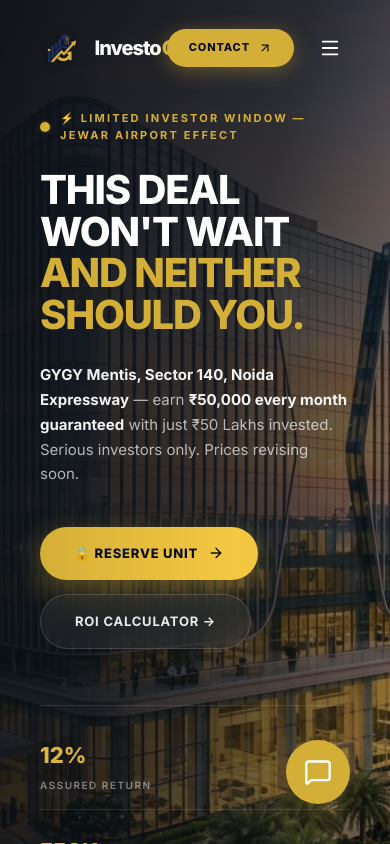
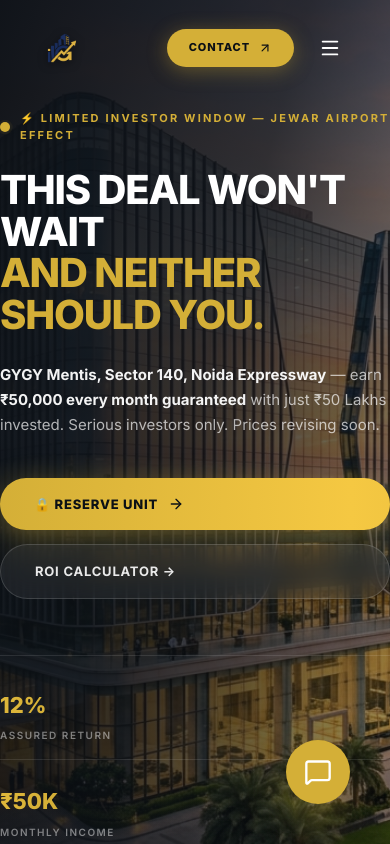
Before and after one commit to abhinyadesign/investogrowlanding, a Next.js app: page / in a window 390 px wide. Shown: the top 844 px of the page. Built offline with nearby package versions, Linux system fonts and the light colour scheme.

Commit message:
Full content chnage

```diff
--- a/app/globals.css
+++ b/app/globals.css
@@ -82,7 +82,14 @@
 
 @media (max-width: 768px) {
   section {
-    padding: 60px 20px;
+    padding: 60px 20px !important;
+  }
+
+  /* Reset left/right padding on the 1400px inner container on mobile
+     so we don't have double padding (section 20px + container 40px) */
+  section > div {
+    padding-left: 0 !important;
+    padding-right: 0 !important;
   }
 
   /* Hide desktop-only elements */
--- a/components/Calculator.jsx
+++ b/components/Calculator.jsx
@@ -179,7 +179,9 @@
               <StatRow label="Appreciated Value (Y1)" value={fmt(capVal)} isLast />
             </div>
 
-            <div style={{
+            <div
+              className="mobile-flex-col"
+              style={{
               position: 'relative', zIndex: 1,
               background: 'rgba(212,175,55,0.08)',
               border: '1px solid rgba(212,175,55,0.2)',
@@ -188,9 +190,10 @@
               display: 'flex',
               justifyContent: 'space-between',
               alignItems: 'center',
+              gap: 12,
               marginBottom: 32,
             }}>
-              <span style={{ fontSize: 14, fontWeight: 700, color: 'var(--accent)' }}>Total Wealth Appreciation</span>
+              <span style={{ fontSize: 14, fontWeight: 700, color: 'var(--accent)', lineHeight: 1.3 }}>Total Wealth Appreciation</span>
               <span className="gradient-text" style={{ fontSize: 26, fontWeight: 900 }}>{fmt(totalWealth)}</span>
             </div>
 
--- a/components/Hero.jsx
+++ b/components/Hero.jsx
@@ -93,6 +93,7 @@
           <motion.div
             initial={{ opacity: 0, y: 20 }} animate={{ opacity: 1, y: 0 }}
             transition={{ duration: 0.8, ease: [0.16, 1, 0.3, 1], delay: 0.3 }}
+            className="mobile-flex-col"
             style={{ display: 'flex', flexWrap: 'wrap', gap: 14, marginBottom: 56 }}
           >
             <motion.button
--- a/components/Navbar.jsx
+++ b/components/Navbar.jsx
@@ -59,7 +59,9 @@
               filter: scrolled ? 'none' : 'drop-shadow(0 2px 4px rgba(0,0,0,0.5))'
             }}
           />
-          <div style={{
+          <div
+            className="desktop-nav"
+            style={{
             fontWeight: 800, fontSize: 20, letterSpacing: '-0.05em',
             color: scrolled ? 'var(--text-primary)' : '#fff',
             transition: 'color 0.4s ease',
```
